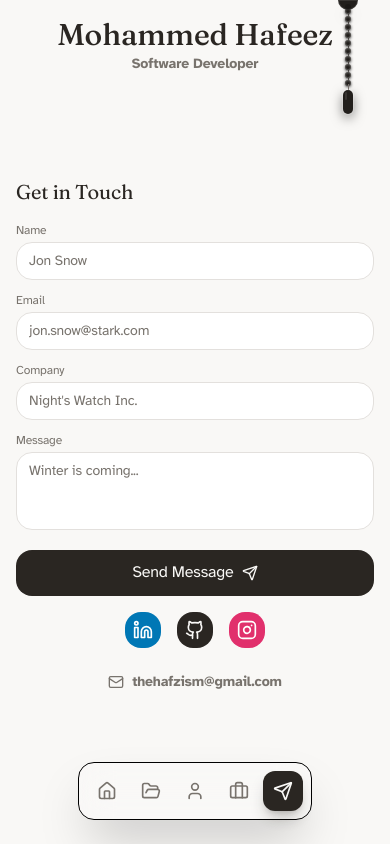
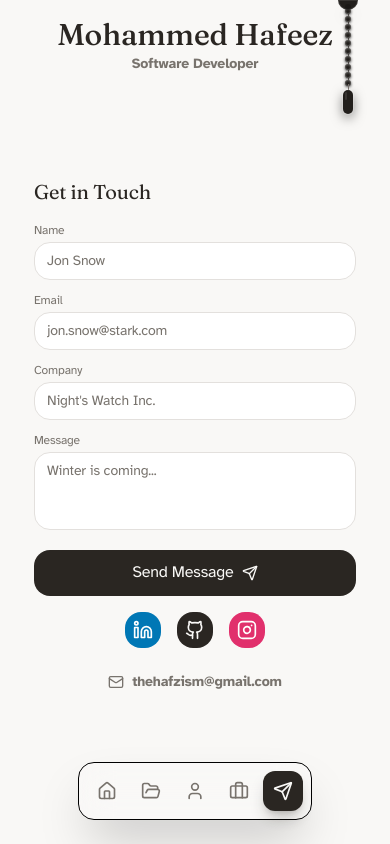
Before and after one commit to hafzism/next-portfolio, a Next.js app: page /contact in a window 390 px wide. Built offline with nearby package versions, Linux system fonts and the light colour scheme.

Commit message:
about page responsive

```diff
--- a/src/app/contact/ContactContent.tsx
+++ b/src/app/contact/ContactContent.tsx
@@ -74,8 +74,8 @@ const ContactContent = () => {
     return (
         <div className="h-full flex flex-col overflow-y-auto relative transition-colors duration-500 no-scrollbar bg-background/0">
             {/* Main Content */}
-            <main className="flex-1 flex items-center justify-center px-4 pb-16 md:pb-8 relative z-10">
-                <div className="w-full max-w-md">
+            <main className="flex-1 flex items-center justify-center px-4 md:px-8 pb-16 md:pb-8 relative z-10">
+                <div className="w-full max-w-[90%] md:max-w-md">
                     <h2 className="text-xl md:text-2xl lg:text-3xl font-serif text-foreground mb-4 md:mb-6">
                         Get in Touch
                     </h2>
```
